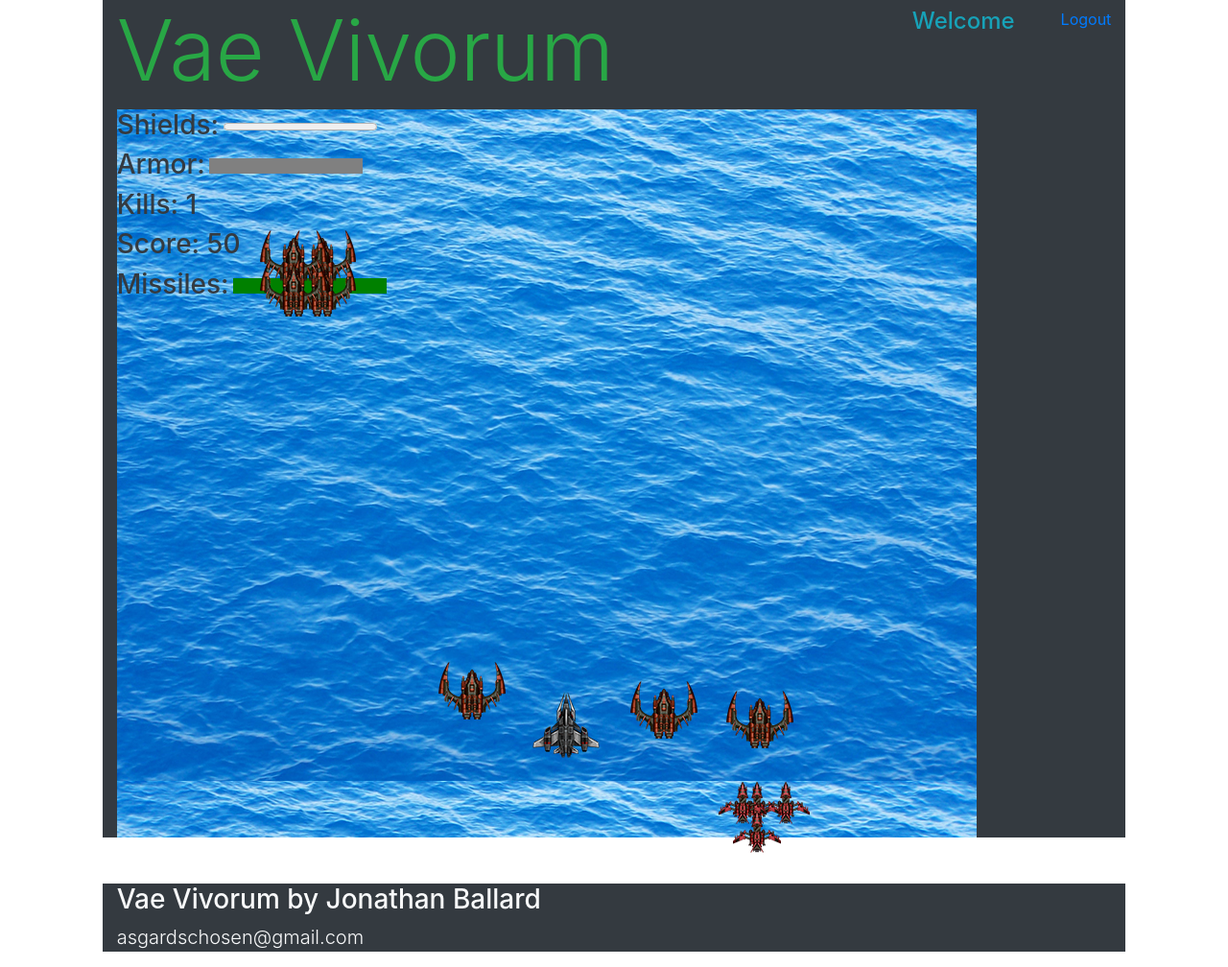
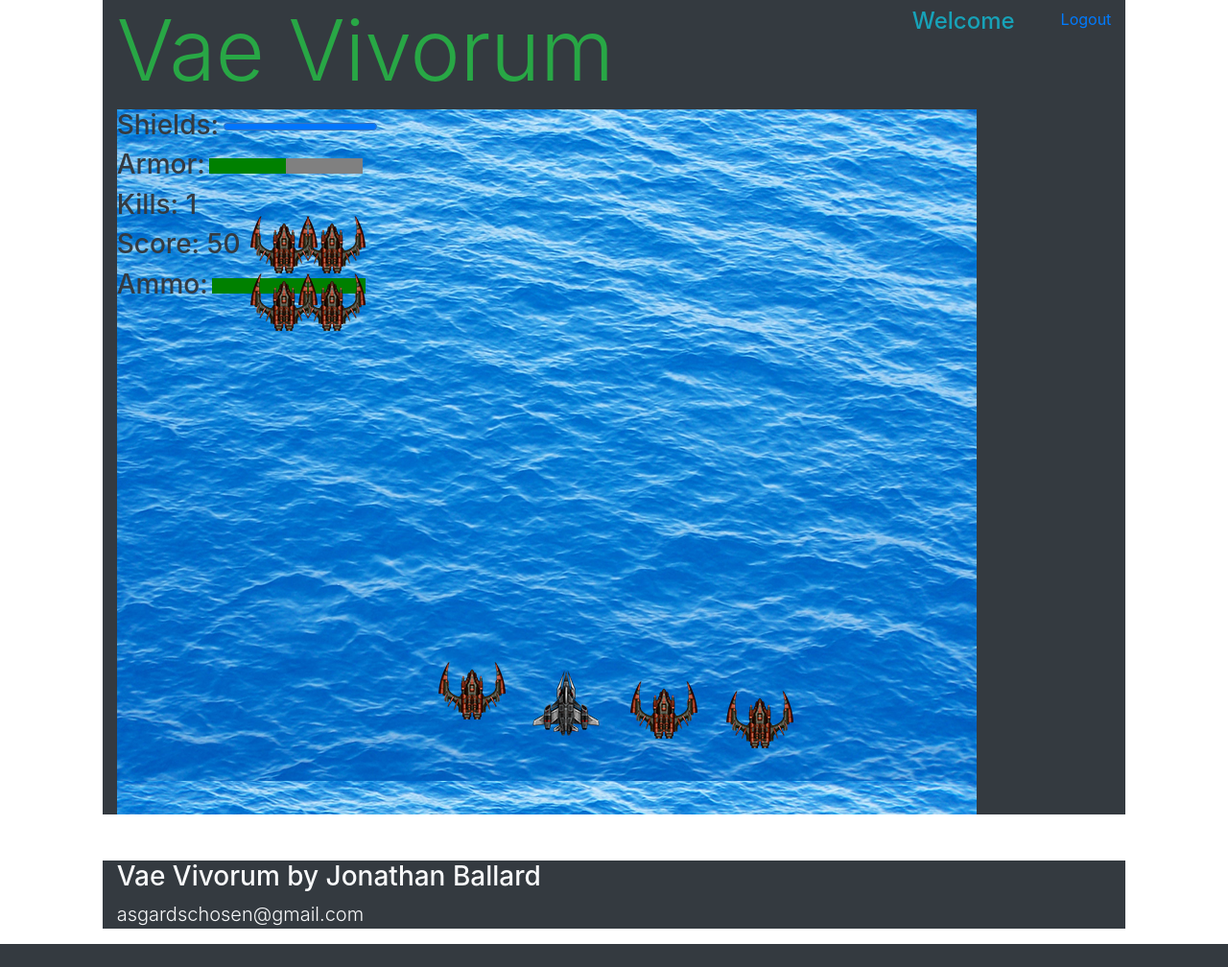
Before and after one commit to JonathanBallard/Coding_Dojo_Projects_Vae_Vivorum, a Flask app: page /game in a window 1280 px wide. Shown: the whole page at 96% size. After the commit the page ends 984 px from the top, so only its background shows below. Run offline with Flask 2, Linux system fonts and the light colour scheme; some libraries are stand-ins or nearby versions.

Commit message:
added missile volley, converted weapon to chaingun, changed several global variables over into class attributes

```diff
--- a/static/css/style.css
+++ b/static/css/style.css
@@ -25,16 +25,31 @@
     background-size: auto;
     /*background-image: url("ocean.jpg"); */
     width: 100%;
-    height: 700px;
+    height: 670px;
     z-index: -1;
 
 }
 
-.weapon_fire {
+.missile {
     position: absolute;
-    width: 2px;
-    height: 10px;
-    background-color: green;
+    /* height: 10px;
+    width: 6px; */
+    width: 7px;
+    height: 15px;
+    /* background-color: green; */
+    background-image: url("../img/munitions/fireball.png");
+    background-repeat: no-repeat;
+}
+
+.chaingunRound {
+    position: absolute;
+    /* height: 10px;
+    width: 6px; */
+    width: 1px;
+    height: 2px;
+    background-color: white;
+    /* background-image: url("../img/munitions/fireball.png");
+    background-repeat: no-repeat; */
 }
 
 
@@ -59,9 +74,19 @@
     display: block;
     top: 50%;
     left: 40%;
+    font-weight: bold;
 }
 
-#missileProgressBar {
+#abilityMessages {
+    color: red;
+    position: absolute;
+    display: block;
+    top: 40%;
+    left: 40%;
+    font-weight: bold;
+}
+
+#chaingunProgressBar {
     color: white;
     background-color: green;
 }
--- a/static/js/classes.js
+++ b/static/js/classes.js
@@ -1,5 +1,8 @@
 //----------CLASSES----------
 class Player {
+
+    static missileVolleyNumMissiles = 8;
+
     constructor(left, top){
         this.left = left;
         this.top = top;
@@ -14,6 +17,20 @@
         this.type = "Player";
         this.score = 0;
         this.kills = 0;
+        this.currentWeapon = "chaingun";
+        this.numFired = 0;
+        this.ability1OnCooldown = false;
+        this.ability2OnCooldown = false;
+        this.ability3OnCooldown = false;
+        this.ability4OnCooldown = false;
+        this.ability5OnCooldown = false;
+        this.ability6OnCooldown = false;
+        this.ability1CooldownTime = 10000;
+        this.ability2CooldownTime = 10000;
+        this.ability3CooldownTime = 10000;
+        this.ability4CooldownTime = 10000;
+        this.ability5CooldownTime = 10000;
+        this.ability6CooldownTime = 10000;
     }
 
 
@@ -64,8 +81,8 @@
         this.hp = 100;
         this.shields = 0;
         this.shieldsMax = 0;
-        this.speed = enemyMoveSpeed;
-        this.rammingDamage = rammingDamage;
+        this.speed = enemyMoveSpeed * 0.8;
+        this.rammingDamage = rammingDamage * 1.2;
         this.name = "Enemy Two";
         this.type = "enemy2";
         this.scoreValue = 50;
@@ -90,8 +107,8 @@
         this.shields = 0;
         this.shieldsMax = 0;
         this.speed = enemyMoveSpeed;
-        this.rammingDamage = rammingDamage;
-        this.name = "Enemy Three";
+        this.rammingDamage = rammingDamage * 0.8;
+        this.name = "Enemy Three"; //bomber?
         this.type = "enemy3";
         this.scoreValue = 50;
         // this.formation = "line";
@@ -139,8 +156,8 @@
         this.hp = 100;
         this.shields = 0;
         this.shieldsMax = 0;
-        this.speed = enemyMoveSpeed;
-        this.rammingDamage = rammingDamage;
+        this.speed = enemyMoveSpeed * 1.2;
+        this.rammingDamage = rammingDamage * 0.5;
         this.name = "Enemy Five";
         this.type = "enemy5";
         this.scoreValue = 50;
@@ -164,8 +181,8 @@
         this.hp = 100;
         this.shields = 0;
         this.shieldsMax = 0;
-        this.speed = enemyMoveSpeed;
-        this.rammingDamage = rammingDamage;
+        this.speed = enemyMoveSpeed / 2;
+        this.rammingDamage = rammingDamage * 2;
         this.name = "Enemy Six";
         this.type = "enemy6";
         this.scoreValue = 90;
@@ -177,28 +194,50 @@
 
 }
 
+// WEAPONS
+class Missile {
 
-class Missile {
+    static magazineSize = 24;
+    static fireDelay = 50;
+    static reloadSpeed = 1600;
+
     constructor(left, top, direction){
         this.left = left;
         this.top = top;
         this.height = 10;
         this.width = 2;
-        this.damage = missileDamage;
+        this.damage = 125;
         this.name = "Missile";
-        this.type = "WeaponFire";
+        this.type = "missile";
         this.weaponId = 0;
-        this.fireDelay = 50;
-        this.reloadSpeed = 500;
-        this.magazineSize = 15;
         this.direction = direction || "up";
         this.speed = 20;
-    }
-
-    warp(left, top){
-        this.left = left;
-        this.top = top;
+        this.piercing = false;
     }
 
 
 }
+
+
+class ChaingunRound {
+
+    static magazineSize = 200;
+    static fireDelay = 50;
+    static reloadSpeed = 600;
+
+    constructor(left, top, direction){
+        this.left = left;
+        this.top = top;
+        this.height = 5;
+        this.width = 2;
+        this.damage = 35;
+        this.name = "Chaingun";
+        this.type = "chaingunRound";
+        this.weaponId = 1;
+        this.direction = direction || "up";
+        this.speed = 35;
+        this.piercing = false;
+    }
+
+
+}
--- a/static/js/game.js
+++ b/static/js/game.js
@@ -114,7 +114,7 @@
             enemies[i].facing = "enemyDownLeftFace";
         }
         else {
-            enemies[i].facing = "enemy";
+            enemies[i].facing = "enemyDownFace";
         }
 
         // content += "<div class = 'enemy' style='left:" + enemies[i].left + "px; top:" + enemies[i].top + "px;'></div>";
@@ -128,13 +128,13 @@
 function drawFires(){
     content = "";
     for(var i = 0; i < friendly_fires.length; i++){
-        content += "<div class = 'weapon_fire' style = 'left: " + friendly_fires[i].left + "px; top: " + friendly_fires[i].top + "px;'></div>";
+        content += "<div class = '" + friendly_fires[i].type + "' style = 'left: " + friendly_fires[i].left + "px; top: " + friendly_fires[i].top + "px;'></div>";
     }
     document.getElementById("friendly_fires").innerHTML = content;
 
     content = "";
     for(var i = 0; i < enemy_fires.length; i++){
-        content += "<div class = 'weapon_fire' style = 'left: " + enemy_fires[i].left + "px; top: " + enemy_fires[i].top + "px;'></div>";
+        content += "<div class = '" + enemy_fires[i].type + "' style = 'left: " + enemy_fires[i].left + "px; top: " + enemy_fires[i].top + "px;'></div>";
     }
     document.getElementById("enemy_fires").innerHTML = content;
 
@@ -273,8 +273,9 @@
         enemy.hp -= fire.damage;
     }
 
-
-    friendly_fires.splice(fireIndex,1);
+    if(fire.piercing == false){
+        friendly_fires.splice(fireIndex,1);
+    }
 
     //If out of hp and shields, delete
     if(enemy.hp <= 0 && enemy.shields <= 0){
@@ -349,7 +350,8 @@
     //     leftOffset = 15;
     //     topOffset = 15;
     // }
-
+    leftOffset = 15;
+    topOffset = 15;
 
     //Start from Top
     if(edgeOfMap == 1){
@@ -357,16 +359,12 @@
         direction = "down";
         left = gameWidth / 4;
         top = 160;
-        leftOffset = 15;
-        topOffset = 15;
     }
     else if(edgeOfMap == 0){
         edgeToTravel = 1;
         direction = "down";
         left = gameWidth / 4;
         top = 160;
-        leftOffset = 15;
-        topOffset = 15;
     }
 
     //Start from Left
@@ -375,8 +373,6 @@
         direction = "right";
         left = 160;
         top = gameHeight / 2;
-        leftOffset = 15;
-        topOffset = 15;
     }
 
     //Start from Right
@@ -385,8 +381,6 @@
         direction = "left";
         left = gameWidth - 160;
         top = gameHeight / 2;
-        leftOffset = 15;
-        topOffset = 15;
     }
 
     else if(edgeOfMap == 4){
@@ -394,32 +388,24 @@
         direction = "down";
         left = gameWidth * 0.75;
         top = 160;
-        leftOffset = 15;
-        topOffset = 15;
     }
     else if(edgeOfMap == 5){
         edgeToTravel = 1;
         direction = "down";
         left = gameWidth * 0.75;
         top = 160;
-        leftOffset = 15;
-        topOffset = 15;
     }
     else if(edgeOfMap == 6){
         edgeToTravel = 1;
         direction = "downright";
         left = gameWidth * 0.05;
         top = 120;
-        leftOffset = 15;
-        topOffset = 15;
     }
     else if(edgeOfMap == 7){
         edgeToTravel = 1;
         direction = "downleft";
         left = gameWidth * 0.95;
         top = 130;
-        leftOffset = 15;
-        topOffset = 15;
     }
 
     //Decide here what to spawn
@@ -447,22 +433,22 @@
 
 
     if(typeOfEnemy == "Enemy_1"){
-        spawnEnemy(Enemy_1,left,leftOffset,top,topOffset,direction);
+        spawnEnemy(Enemy_1,left,leftOffset+10,top,topOffset+15,direction);
     }
     else if(typeOfEnemy == "Enemy_2"){
-        spawnEnemy(Enemy_2,left,leftOffset,top,topOffset,direction);
+        spawnEnemy(Enemy_2,left,leftOffset+30,top,topOffset+30,direction);
     }
     else if(typeOfEnemy == "Enemy_3"){
-        spawnEnemy(Enemy_3,left,leftOffset,top,topOffset,direction);
+        spawnEnemy(Enemy_3,left,leftOffset+15,top,topOffset+15,direction);
     }
     else if(typeOfEnemy == "Enemy_4"){
-        spawnEnemy(Enemy_4,left,leftOffset,top,topOffset,direction);
+        spawnEnemy(Enemy_4,left,leftOffset+35,top,topOffset+20,direction);
     }
     else if(typeOfEnemy == "Enemy_5"){
-        spawnEnemy(Enemy_5,left,leftOffset,top,topOffset,direction);
+        spawnEnemy(Enemy_5,left,leftOffset+15,top,topOffset+10,direction);
     }
     else if(typeOfEnemy == "Enemy_6"){
-        spawnEnemy(Enemy_6,left,leftOffset,top,topOffset,direction);
+        spawnEnemy(Enemy_6,left,leftOffset+25,top,topOffset+25,direction);
     }
 
 
@@ -609,28 +595,44 @@
 
     $('#playerKills').text(player.kills);
     $('#playerScore').text(player.score);
-    // $('#missileCount').text(missileMagazineSize - numFired);
-    $('#missileProgressBar').attr('max', missileMagazineSize);
-    $('#missileProgressBar').val(missileMagazineSize-numFired);
-    $('#missileProgressBar').text(missileMagazineSize-numFired);
+    // $('#missileCount').text(Missile.magazineSize-player.numFired);
+    // $('#missileProgressBar').attr('max', Missile.magazineSize);
+    // $('#missileProgressBar').val(Missile.magazineSize-player.numFired);
+    // $('#missileProgressBar').text(Missile.magazineSize-player.numFired);
+
+    $('#chaingunProgressBar').attr('max', ChaingunRound.magazineSize);
+    $('#chaingunProgressBar').val(ChaingunRound.magazineSize-player.numFired);
+    $('#chaingunProgressBar').text(ChaingunRound.magazineSize-player.numFired);
 
 }
 
 function playerFires(){
-    var newMissile = new Missile(player.left + (player.width / 2), player.top, "up");
-    friendly_fires.push(newMissile);
-    numFired++;
+    if(player.currentWeapon == "missile"){
+        var newFire = new Missile(player.left + (player.width / 2), player.top, "up");
+    }
+    else if(player.currentWeapon == "chaingun"){
+        var newFire = new ChaingunRound(player.left + (player.width / 2), player.top, "up");
+    }
+
+    friendly_fires.push(newFire);
+    player.numFired++;
     drawFires();
 }
 
 function missileReload(){
     //print to the screen "reloading"
     $('#messages').text('Reloading...');
-    setTimeout(finishReload, missileReloadSpeed);
+    setTimeout(finishReload, Missile.reloadSpeed);
+}
+
+function chaingunReload(){
+    //print to the screen "reloading"
+    $('#messages').text('Reloading Chaingun...');
+    setTimeout(finishReload, ChaingunRound.reloadSpeed);
 }
 
 function finishReload(){
-    numFired = 0;
+    player.numFired = 0;
     clearMessages();
 }
 
@@ -638,12 +640,16 @@
     $('#messages').text('');
 }
 
+function clearAbilityMessages(){
+    $('#abilityMessages').text('');
+}
+
 
 
 //MOUSE EVENTS
 //Mouse Event Listener
 document.addEventListener("mousemove", mouseMove, false);
-document.addEventListener("click", mouseClick, false);
+// document.addEventListener("click", mouseClick, false);
 
 function mouseMove(e) {
     var relativeX = e.clientX - mapOffsetLeft;
@@ -658,18 +664,19 @@
 
 }
 
-function mouseClick(e) {
-    //fire weapon
-    if(e.button == 0){
-        playerFires();
-    }
-}
+// DISABLED MOUSE FIRING WEAPONS
+// function mouseClick(e) {
+//     //fire weapon
+//     if(e.button == 0){
+//         playerFires();
+//     }
+// }
 
 
 
 //Keyboard Controls
 document.onkeydown = document.onkeyup = function(e) {
-    // console.log(e.keyCode);
+    console.log(e.keyCode);
 
 
 
@@ -742,30 +749,86 @@
     //     drawFires();
     // }
 
-    //FIRE
+    //FIRE 'spacebar'
     if(keymap[32]){
-        //MOVED TO playerFires()
-        // var newMissile = new Missile(player.left + (player.width / 2), player.top)
-        // friendly_fires.push(newMissile);
-        // drawFires();
 
-        if(numFired >= missileMagazineSize - 1){
-            $('#messages').text('Reload Missiles');
-            // setTimeout(playerFires, missileReloadSpeed);
+        if(player.numFired >= ChaingunRound.magazineSize - 1){
+            $('#messages').text('Reload Chaingun');
+            // setTimeout(playerFires, Missile.reloadSpeed);
         }
         else{
-            setTimeout(playerFires, missileFireDelay);
+            setTimeout(playerFires, ChaingunRound.fireDelay);
         }
         //else fire
         //playerFires();
     }
 
+    // 'r'
     if(keymap[82]){
-        missileReload();
+        chaingunReload();
     }
 
-    // console.log(e.keyCode);
+    // '1' ability-1 MissileVolley
+    if(keymap[49]){
+        if(player.ability1OnCooldown){
+            $('#abilityMessages').text('Ability Not Ready...');
+            setTimeout(clearAbilityMessages,2500);
+        }
+        else {
+            missileVolley();
+            player.ability1OnCooldown = true;
+            abilityCooldown("missileVolley");
+        }
+    }
+
     drawPlayer();
+}
+
+function missileVolley(){
+    for(var i = 0; i < Player.missileVolleyNumMissiles; i++){
+        offsetTop = Math.floor(Math.random() * 15) + 10;
+        offsetLeft = Math.floor(Math.random() * 45);
+        if(i % 2 == 0){
+            var newFire = new Missile(player.left + (player.width / 2) + offsetLeft, player.top + offsetTop, "up");
+        }
+        else{
+            var newFire = new Missile(player.left + (player.width / 2) - offsetLeft, player.top - offsetTop, "up");
+        }
+
+        friendly_fires.push(newFire);
+
+    }
+}
+
+function abilityCooldown(ability){
+    if(ability == "missileVolley"){
+        setTimeout(clearCooldown,player.ability1CooldownTime,1);
+    }
+}
+
+function clearCooldown(abilityNum){
+    if(abilityNum == 1){
+        player.ability1OnCooldown = false;
+    }
+    if(abilityNum == 2){
+        player.ability2OnCooldown = false;
+    }
+    if(abilityNum == 3){
+        player.ability3OnCooldown = false;
+    }
+    if(abilityNum == 4){
+        player.ability4OnCooldown = false;
+    }
+    if(abilityNum == 5){
+        player.ability5OnCooldown = false;
+    }
+    if(abilityNum == 6){
+        player.ability6OnCooldown = false;
+    }
+
+    clearAbilityMessages();
+
+
 }
 
 
--- a/static/js/gamevariables.js
+++ b/static/js/gamevariables.js
@@ -21,7 +21,7 @@
 var gameSpeed = 100;
 var playerMoveSpeed = 10;
 var enemyMoveSpeed = 10;
-var weaponFireMoveSpeed = 15;
+var weaponFireMoveSpeed = 25;
 
 //ENEMIES
 var enemiesKilled = 0;
@@ -35,12 +35,9 @@
 var enemySpawnTimer = enemySpawnRate / difficultyRate;
 
 //WEAPONS
-var numFired = 0;
-var missileMagazineSize = 25;
-var missileReloadSpeed = 1100;
-var missileFireDelay = 50;
+
 
 
 //DAMAGE
-var rammingDamage = 1000000;  //should 1shot everything for the moment, change to do partial damage later
-var missileDamage = 1000000; //should 1shot everything for the moment, change to do partial damage later
+var rammingDamage = 50;  //should 1shot everything for the moment, change to do partial damage later
+// var missileDamage = 1000000; //should 1shot everything for the moment, change to do partial damage later
--- a/templates/dashboard.html
+++ b/templates/dashboard.html
@@ -41,7 +41,7 @@
 
 
         <div class="container bg-dark text-light d-inline-block col-xl-3 align-top">
-            <img class="d-inline-block align-top" id="playershipDashboard" src="../static/img/player.png" alt="spaceship">
+            <img class="d-inline-block align-top" id="playershipDashboard" src="../static/img/ships/player.png" alt="spaceship">
 
             <h2>How To Play</h2>
             <ul class="d-inline-block mt-2">
--- a/templates/game.html
+++ b/templates/game.html
@@ -59,11 +59,12 @@
                     <h1 class="h3 text-dark">Kills: <span id="playerKills"></span></h1>
                     <h1 class="h3 text-dark">Score: <span id="playerScore"></span></h1>
 
-                    <label class="h3 text-dark" for="missileProgressBar">Missiles:</label>
-                    <progress id="missileProgressBar" value="100" max="100">100%</progress>
+                    <label class="h3 text-dark" for="chaingunProgressBar">Ammo:</label>
+                    <progress id="chaingunProgressBar" value="100" max="200">100%</progress>
 
                 </div>
-                <h1 class="display-3 unselectable" id="messages"></h1>
+                <h3 class="display-4 unselectable" id="abilityMessages"></h3>
+                <h1 class="display-4 unselectable" id="messages"></h1>
             </div>
         </div>
 
--- a/templates/index.html
+++ b/templates/index.html
@@ -82,7 +82,7 @@
                 <li>Avoid Enemy Fire</li>
                 <li>Etc..</li>
             </ul>
-            <img class="d-inline-block align-top" id="playership" src="../static/img/player.png" alt="spaceship">
+            <img class="d-inline-block align-top" id="playership" src="../static/img/ships/player.png" alt="spaceship">
 
     </div>
 
```
Also changed, not shown: readme.md, static/img/munitions/EnergyMissile.png (added), static/img/munitions/EnergyMissileFull.png (added), static/img/munitions/fireball.png (added), 2 other files.
